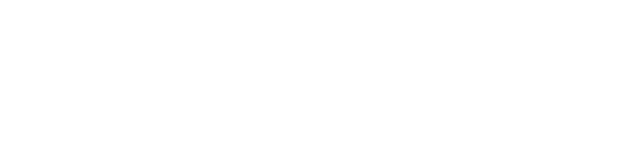
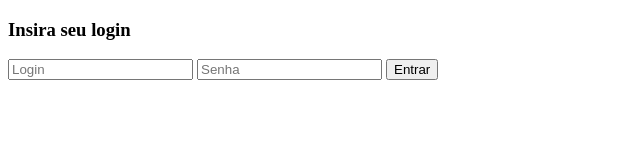
Before and after one commit to christiancambruzzi/email-challenge, a plain HTML site: page index.html in a window 1280 px wide. Shown: the whole page, without its empty margins (0-640 px from the left). Drawn offline with Linux system fonts and the light colour scheme.

Commit message:
html e javascript

```diff
--- a/index.html
+++ b/index.html
@@ -8,6 +8,14 @@
 </head>
 <body>
 
+  <form>
+    <h3>Insira seu login</h3>
+    <input type="text" placeholder="Login" id="login">
+    <input type="password" placeholder="Senha" id="senha">
+    <input type="submit" value="Entrar" onclick="logar(); return false">
+  </form>
+
+
 
   <script src="./js/script.js"></script>
 </body>
--- a/js/script.js
+++ b/js/script.js
@@ -0,0 +1,10 @@
+function logar(){
+  let login = document.getElementById("login").value;
+  let senha = document.getElementById("senha").value;
+
+  if(login == "admin" && senha == "admin"){
+    alert("Sucesso!")
+  }else{
+    alert("Acesso negado!")
+  }
+}
```
